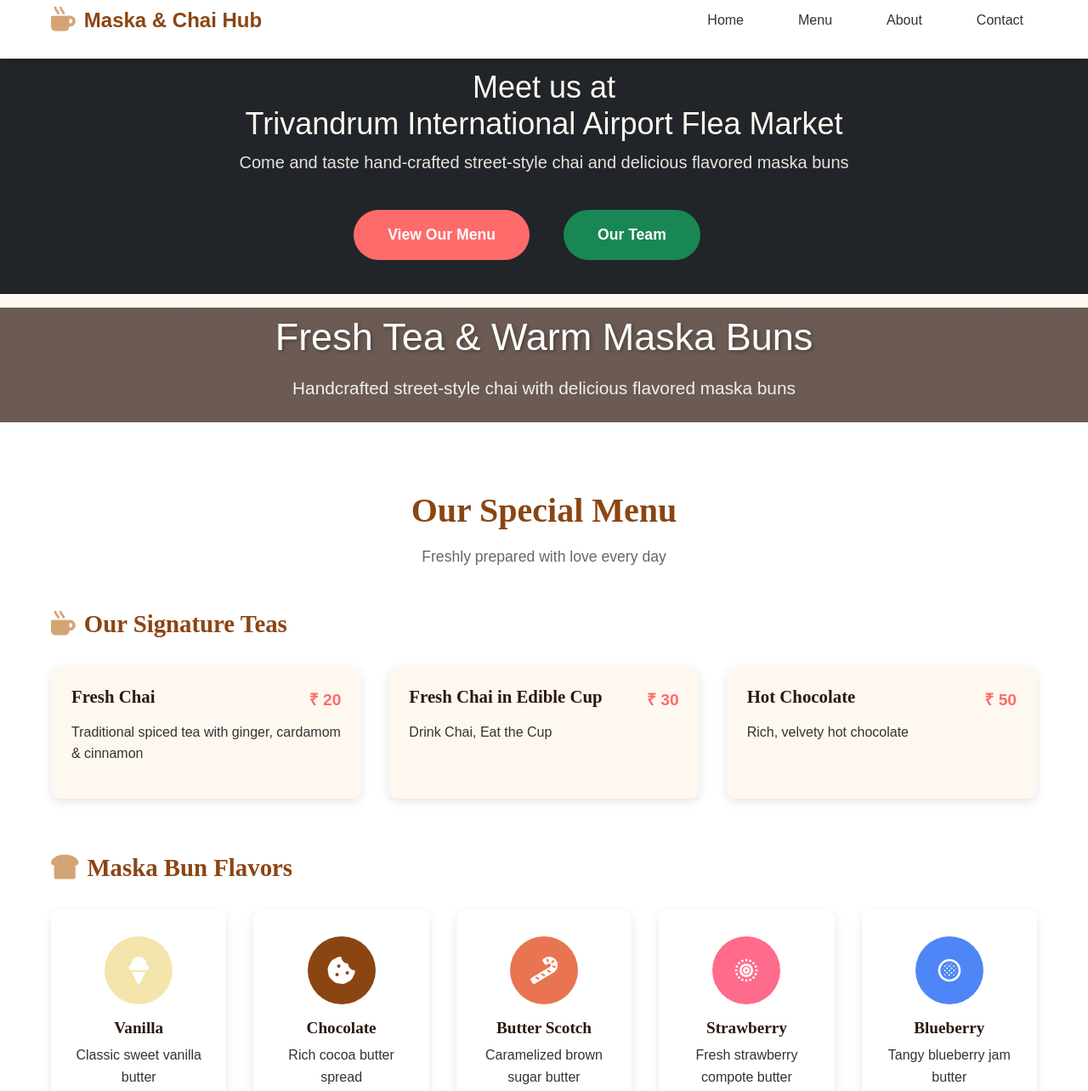
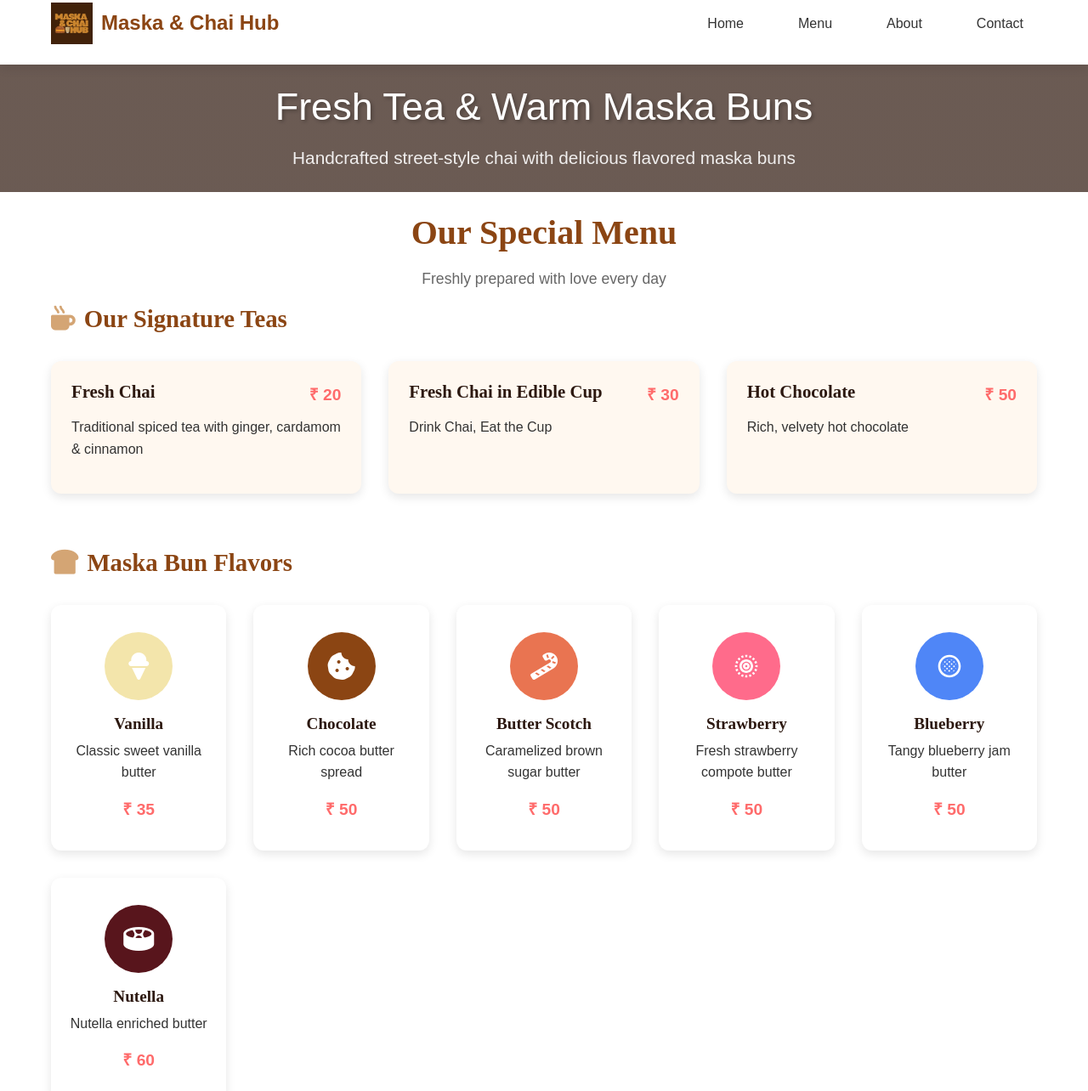
Before and after one commit to shfiroz/afsaworld, a plain HTML site: page index.html in a window 1280 px wide. Shown: the part 21-1305 px from the top of the page at 85% size. Drawn offline with Linux system fonts and the light colour scheme; some icons are missing; a web font is replaced by a local one.

Commit message:
r2Version
After the Airport Event

```diff
--- a/assets/css/bss-overrides.css
+++ b/assets/css/bss-overrides.css
@@ -1,6 +1,5 @@
-.mx-0 {
-  margin-right: 0!important;
-  margin-left: 0!important;
+.mt-0 {
+  margin-top: 0!important;
 }
 
 .mt-2 {
@@ -19,26 +18,21 @@
   margin-top: 7.5rem !important;
 }
 
-.me-0 {
-  margin-right: 0!important;
+.mb-0 {
+  margin-bottom: 0!important;
 }
 
-.mb-0 {
-  margin-bottom: 0!important;
+.mb-2 {
+  margin-bottom: .5rem!important;
 }
 
 .mb-3 {
   margin-bottom: 1rem!important;
 }
 
-.px-2 {
-  padding-right: .5rem!important;
-  padding-left: .5rem!important;
-}
-
-.px-6 {
-  padding-left: 4.5rem !important;
-  padding-right: 4.5rem !important;
+.px-1 {
+  padding-right: .25rem!important;
+  padding-left: .25rem!important;
 }
 
 .py-2 {
@@ -46,10 +40,14 @@
   padding-bottom: .5rem!important;
 }
 
+.pt-0 {
+  padding-top: 0!important;
+}
+
 .pt-4 {
   padding-top: 1.5rem!important;
 }
 
-.pe-0 {
-  padding-right: 0!important;
+.pt-7 {
+  padding-top: 6rem !important;
 }
--- a/index.html
+++ b/index.html
@@ -16,29 +16,22 @@
 
 <body>
     <nav class="navbar">
-        <div class="container"><a href="index.html" class="logo"><i class="fas fa-mug-hot"></i><span>Maska &amp; Chai Hub</span></a>
+        <div class="container"><a href="index.html" class="logo"><img src="assets/img/maskaChaiHubLogo.webp" width="49" height="49"><span>Maska &amp; Chai Hub</span></a>
             <div class="nav-links"><a href="#home">Home</a><a href="#menu">Menu</a><a href="about.html">About</a><a href="#contact">Contact</a></div>
             <div class="mobile-menu"><i class="fas fa-bars"></i></div>
         </div>
     </nav>
-    <section id="home" class="hero" style="height: auto;color: var(--light-color);background: var(--bs-dark);">
-        <div class="px-2 hero-content" style="width: 820px;">
-            <h2 class="text-center me-0 pe-0" style="color: var(--light-color);font-size: 36px;font-family: ABeeZee, sans-serif;"><span style="font-weight: normal !important;">Meet us at</span><br><span style="font-weight: normal !important;">Trivandrum International Airport Flea Market</span></h2>
-            <p class="pe-0 mx-0" style="color: var(--light-color);font-family: ABeeZee, sans-serif;font-size: 20px;">Come and taste hand-crafted street-style chai and delicious flavored maska buns</p><a class="btn text-center me-3 my-2" role="button" href="#menu" style="width: auto;">View Our Menu</a><a class="btn text-center ms-4 my-2" role="button" href="about.html" style="width: auto;background: var(--bs-success);margin: 8px 40px 8px 0px;">Our Team</a>
-        </div>
-        <div class="hero-overlay"></div>
-    </section>
-    <section class="mt-3 hero" id="home-1" style="height: auto;">
+    <section class="mt-3 pt-7 hero" id="home-1" style="height: auto;">
         <div class="mb-0 py-2 hero-content">
             <h1 style="font-family: ABeeZee, sans-serif;font-size: 45px;"><span style="font-weight: normal !important;">Fresh Tea &amp; Warm Maska Buns</span></h1>
             <p class="mb-3">Handcrafted street-style chai with delicious flavored maska buns</p>
         </div>
         <div class="hero-overlay"></div>
     </section>
-    <section id="menu" class="menu-section">
+    <section class="pt-4 menu-section" id="menu">
         <div class="container">
             <h2 class="section-title">Our Special Menu</h2>
-            <p class="section-subtitle">Freshly prepared with love every day</p>
+            <p class="mb-3 section-subtitle">Freshly prepared with love every day</p>
             <div class="menu-category">
                 <h3><i class="fas fa-mug-hot"></i> Our Signature Teas</h3>
                 <div class="menu-items">
@@ -68,17 +61,17 @@
                     <div class="flavor-item">
                         <div class="flavor-icon vanilla"><i class="fas fa-ice-cream"></i></div>
                         <h4>Vanilla</h4>
-                        <p>Classic sweet vanilla butter</p><span class="price">₹ 45</span>
+                        <p>Classic sweet vanilla butter</p><span class="price">₹ 35</span>
                     </div>
                     <div class="flavor-item">
                         <div class="flavor-icon chocolate"><i class="fas fa-cookie-bite"></i></div>
                         <h4>Chocolate</h4>
-                        <p>Rich cocoa butter spread</p><span class="price">₹ 60</span>
+                        <p>Rich cocoa butter spread</p><span class="price">₹ 50</span>
                     </div>
                     <div class="flavor-item">
                         <div class="flavor-icon butterscotch"><i class="fas fa-candy-cane"></i></div>
                         <h4>Butter Scotch</h4>
-                        <p>Caramelized brown sugar butter</p><span class="price">₹ 80</span>
+                        <p>Caramelized brown sugar butter</p><span class="price">₹ 50</span>
                     </div>
                     <div class="flavor-item">
                         <div class="flavor-icon strawberry"><svg xmlns="http://www.w3.org/2000/svg" width="1em" height="1em" viewBox="0 0 24 24" fill="none">
@@ -102,7 +95,7 @@
                                 <path fill-rule="evenodd" clip-rule="evenodd" d="M12 6C8.68629 6 6 8.68629 6 12C6 15.3137 8.68629 18 12 18C15.3137 18 18 15.3137 18 12C18 8.68629 15.3137 6 12 6ZM8 12C8 14.2091 9.79086 16 12 16C14.2091 16 16 14.2091 16 12C16 9.79086 14.2091 8 12 8C9.79086 8 8 9.79086 8 12Z" fill="currentColor"></path>
                             </svg><i class="fas fa-strawberry"></i></div>
                         <h4>Strawberry</h4>
-                        <p>Fresh strawberry compote butter</p><span class="price">₹ 80</span>
+                        <p>Fresh strawberry compote butter</p><span class="price">₹ 50</span>
                     </div>
                     <div class="flavor-item">
                         <div class="flavor-icon blueberry"><i class="fas fa-berry"></i><svg xmlns="http://www.w3.org/2000/svg" width="1em" height="1em" viewBox="0 0 24 24" fill="none">
@@ -130,12 +123,12 @@
                                 <path fill-rule="evenodd" clip-rule="evenodd" d="M22 12C22 17.5228 17.5228 22 12 22C6.47715 22 2 17.5228 2 12C2 6.47715 6.47715 2 12 2C17.5228 2 22 6.47715 22 12ZM20 12C20 16.4183 16.4183 20 12 20C7.58172 20 4 16.4183 4 12C4 7.58172 7.58172 4 12 4C16.4183 4 20 7.58172 20 12Z" fill="currentColor"></path>
                             </svg></div>
                         <h4>Blueberry</h4>
-                        <p>Tangy blueberry jam butter</p><span class="price">₹ 80</span>
+                        <p>Tangy blueberry jam butter</p><span class="price">₹ 50</span>
                     </div>
                     <div class="flavor-item">
                         <div class="flavor-icon chocolate" style="background: var(--bs-danger-text-emphasis);"><i class="fas fa-drum-steelpan"></i></div>
                         <h4>Nutella</h4>
-                        <p>Nutella enriched butter</p><span class="price">₹ 100</span>
+                        <p>Nutella enriched butter</p><span class="price">₹ 60</span>
                     </div>
                 </div>
             </div>
@@ -150,7 +143,7 @@
                     </div>
                     <div class="menu-item">
                         <div class="item-header">
-                            <h4>Nuggests</h4><span class="price">₹ 150</span>
+                            <h4>Nuggests</h4><span class="price">₹ 120</span>
                         </div>
                         <p>Crispy, golden nuggets, perfect bite-sized companions to your steaming cup of chai</p>
                     </div>
@@ -162,7 +155,7 @@
                     </div>
                     <div class="menu-item">
                         <div class="item-header">
-                            <h4>Cake Slice</h4><span class="price">₹ 60</span>
+                            <h4>Cake Slice</h4><span class="price">₹ 50</span>
                         </div>
                         <p>Moist, indulgent cake slices, a sweet, fluffy treat to pair perfectly with your tea</p>
                     </div>
```
Also changed, not shown: about.html (+1 -1 lines), assets/img/maskaChaiHubLogo.webp (added).
